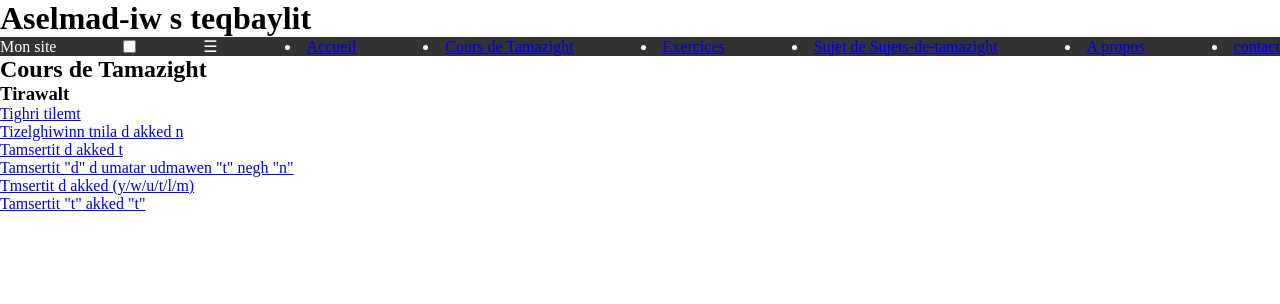
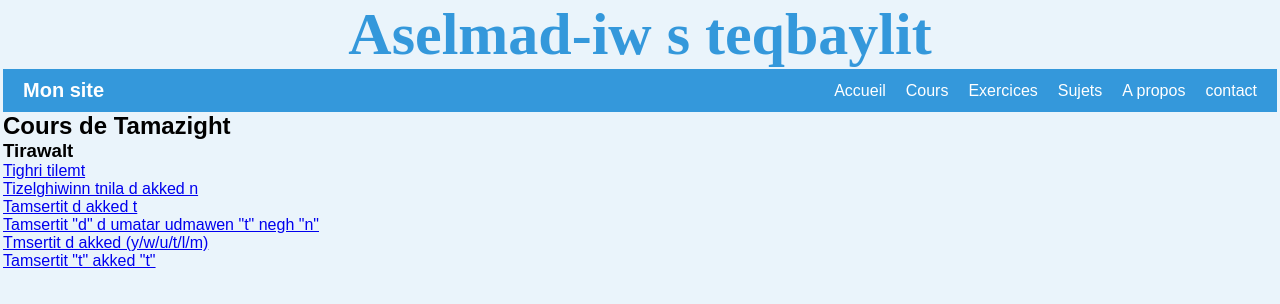
Before and after one commit to ANTALAS1985/Mon-site-web-tamazight, a plain HTML site: page index.html in a window 1280 px wide. Drawn offline with Linux system fonts and the light colour scheme.

Commit message:
realisation de navbar responsive reussit

```diff
--- a/index.html
+++ b/index.html
@@ -8,24 +8,25 @@
 </head>
 <body>
 <header>
-    <h1>Aselmad-iw s teqbaylit</h1>
+    <h1 class="h1">Aselmad-iw s teqbaylit</h1>
     <nav class="navbar">
         <div class="logo">Mon site</div>
 
         <!--Botton menu pour mobile-->
-        <input type="checkbox" id="">
+        <input type="checkbox" id="menu-toggle">
         <label for="menu-toggle" class="Menu-icon">&#9776;</label>
+        <ul class="menu">
             <li>
                 <a href="Accueil">Accueil</a>
             </li>
             <li>
-                <a href="Cours-de-Tamzight.html ">Cours de Tamazight</a>
+                <a href="Cours-de-Tamzight.html ">Cours</a>
             </li>
             <li>
                 <a href="Exercices">Exercices</a>
             </li>
             <li>
-                <a href="Sujets-de-tamazight">Sujet de Sujets-de-tamazight</a>
+                <a href="Sujets-de-tamazight">Sujets</a>
             </li>
             <li>
                 <a href="about">A propos</a>
--- a/style model pour nav bar.css
+++ b/style model pour nav bar.css
@@ -11,7 +11,7 @@ body {
 
 /* Navbar */
 .navbar {
-  background: #333;
+  background: rgba(52, 152, 219, 0.1);
   color: white;
   padding: 10px 20px;
   display: flex;
@@ -80,7 +80,7 @@ body {
   }
 
   /* Affiche le menu si checkbox cochée */
-  #menu-toggle:checked + .menu-icon + .menu {
+  #menu-toggle: checked + .menu-icon + .menu {
     display: flex;
   }
 }
--- a/style.css
+++ b/style.css
@@ -1,18 +1,80 @@
 *{
-    margin:0;
-    padding:0;
+    margin:0px;
+    padding:0px;
     box-sizing: border-box;
 }
-body:{
+body{
     font-family: Arial, Helvetica, sans-serif;
+    background-color:rgba(52, 152, 219, 0.1);
+    padding-left: 3px;
+    padding-right: 3px;
 }
+h1{
+    font-family: 'Times New Roman', Times, serif;
+    text-align: center;
+    color:rgba(52, 152, 219, 1);
+    font-size:60px;}
 /*navbar*/
 .navbar{
-    background-color: #333;
+    background-color: rgba(52, 152, 219, 1);
     color:white;
-    paddind :10px 20px;
+    padding:10px 20px;
     display: flex;
     align-items: center;
     justify-content: space-between;
     position:relative;
 }
+.logo{
+    font-size: 20px;
+    font-weight:bold;
+}
+.menu{
+list-style: none;
+display:flex;
+}
+.menu li{
+    margin-left:20px;
+}
+.menu a{
+    color:white;
+    text-decoration: none;
+    transition:color 0.3s;
+}
+.menu a:hover{
+    color: #ff9800;
+}
+/*icone menu cachée sur grand écran*/
+.Menu-icon{
+display: none;
+font-size: 24px;
+cursor:pointer;;
+}
+#menu-toggle{
+    display: none;
+}
+/*responsive*/
+@media (max-width:768px){
+    .menu{
+        display: none;
+        flex-direction: column;
+        position: absolute;
+        top: 60px;
+        left: 0px;
+        width: 100%;
+        background:rgba(52, 152, 219, 1) ;
+        padding:10px 0;
+    }
+    .menu li{
+        margin: 10px 0;
+        text-align: center;
+    }
+    /*icone menu visible*/
+    .Menu-icon{
+        display: block;
+    }
+
+  /* Affiche le menu si checkbox cochée */
+  #menu-toggle:checked + .Menu-icon + .menu{
+    display: flex;
+  }
+    }
```
